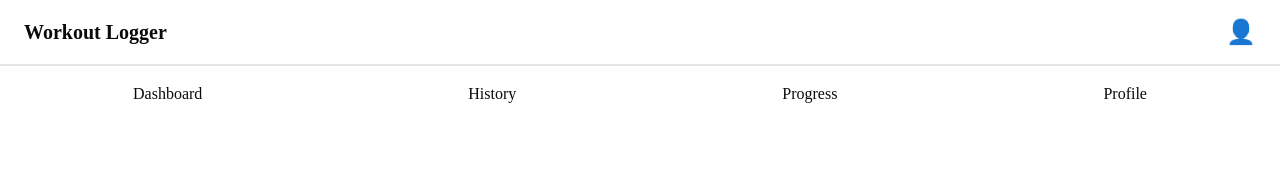
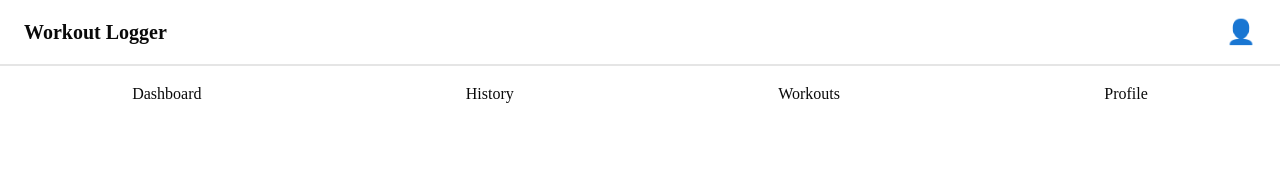
Before and after one commit to dearbornchisale/Workout_Logger, a Next.js app: page /dashboard in a window 1280 px wide. Shown: the top 175 px of the page. Built offline with nearby package versions, Linux system fonts and the light colour scheme; no server answers.

Commit message:
Point bottom nav Workouts link to /workouts/new

```diff
--- a/components/layout/BottomNav.tsx
+++ b/components/layout/BottomNav.tsx
@@ -13,7 +13,7 @@ export default function BottomNav() {
         </li>
 
         <li>
-          <Link href="/progress">Progress</Link>
+          <Link href="/workouts/new">Workouts</Link>
         </li>
 
         <li>
```
